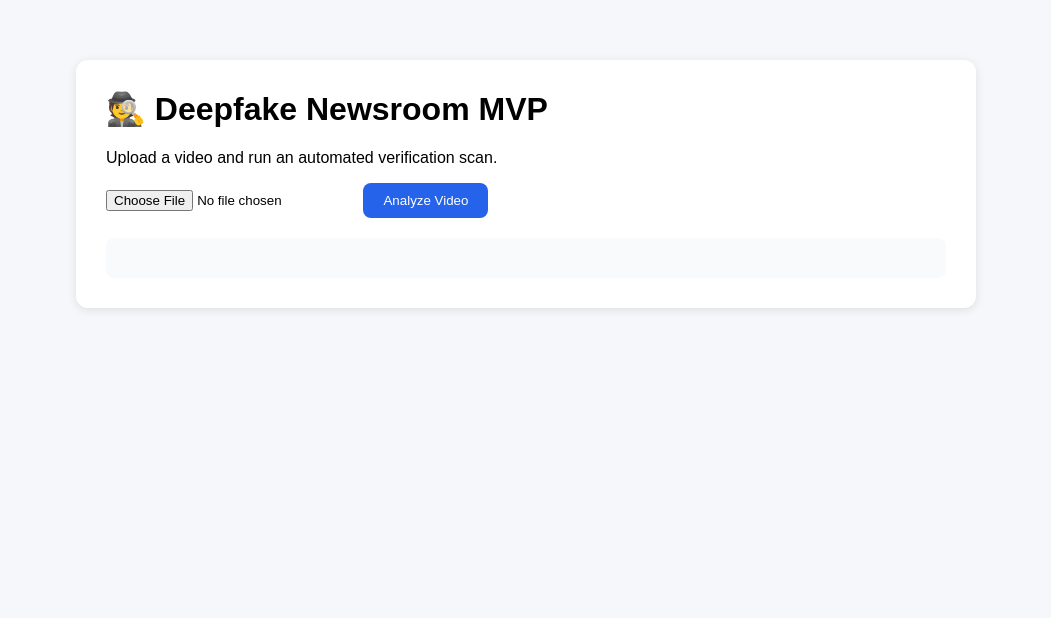
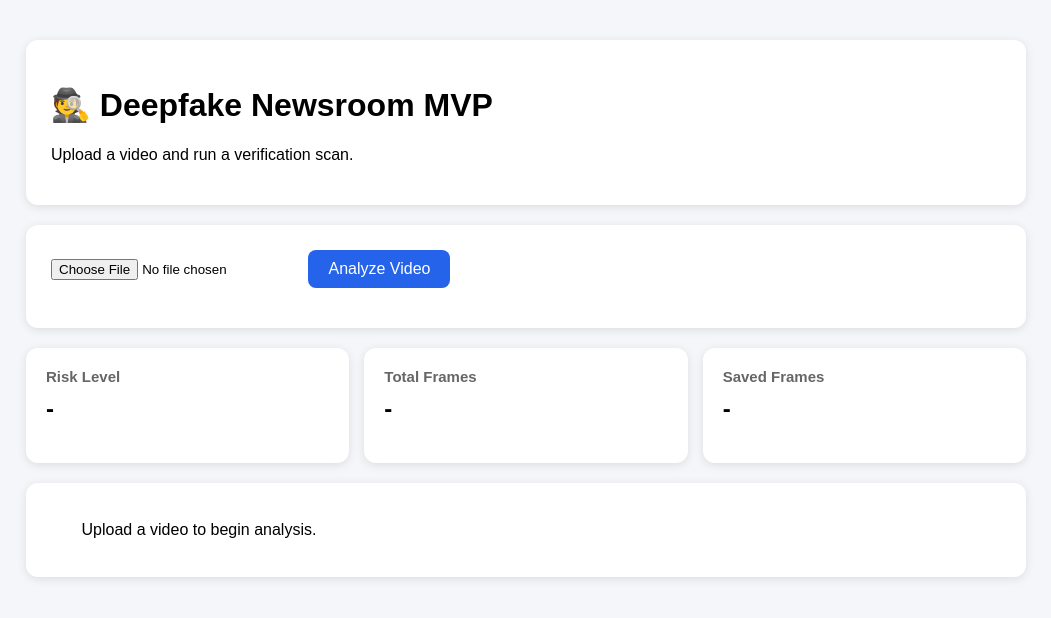
Before and after one commit to prashantit98-ctrl/deepfake-newsroom-mvp1, a FastAPI app: page / in a window 1280 px wide. Shown: the top 618 px of the page, without its empty margins (114-1165 px from the left). Run offline with FastAPI, Linux system fonts and the light colour scheme.

Commit message:
Update index.html

```diff
--- a/templates/index.html
+++ b/templates/index.html
@@ -7,21 +7,30 @@
 
         body{
             font-family: Arial, sans-serif;
-            max-width: 900px;
-            margin: 40px auto;
-            padding: 20px;
-            background:#f5f7fb;
+            background:#f4f6f9;
+            margin:0;
+            padding:40px;
         }
 
-        .card{
+        .container{
+            max-width:1000px;
+            margin:auto;
+        }
+
+        .header{
             background:white;
-            padding:30px;
+            padding:25px;
             border-radius:12px;
             box-shadow:0 2px 10px rgba(0,0,0,0.1);
+            margin-bottom:20px;
         }
 
-        h1{
-            margin-top:0;
+        .upload-box{
+            background:white;
+            padding:25px;
+            border-radius:12px;
+            box-shadow:0 2px 10px rgba(0,0,0,0.1);
+            margin-bottom:20px;
         }
 
         button{
@@ -31,41 +40,77 @@
             padding:10px 20px;
             border-radius:8px;
             cursor:pointer;
+            font-size:16px;
         }
 
         button:hover{
             background:#1d4ed8;
         }
 
-        #result{
+        .metrics{
+            display:flex;
+            gap:15px;
             margin-top:20px;
-            padding:20px;
-            background:#f8fafc;
-            border-radius:8px;
-            white-space:pre-wrap;
+            flex-wrap:wrap;
         }
 
-        .status{
+        .card{
+            background:white;
+            padding:20px;
+            border-radius:12px;
+            box-shadow:0 2px 10px rgba(0,0,0,0.1);
+            flex:1;
+            min-width:220px;
+        }
+
+        .card h3{
+            margin:0;
+            color:#666;
+            font-size:15px;
+        }
+
+        .card h2{
+            margin-top:10px;
+        }
+
+        #status{
             margin-top:15px;
             color:#666;
         }
 
+        #report{
+            background:white;
+            padding:20px;
+            border-radius:12px;
+            box-shadow:0 2px 10px rgba(0,0,0,0.1);
+            margin-top:20px;
+            white-space:pre-wrap;
+        }
+
     </style>
+
 </head>
 
 <body>
 
-<div class="card">
+<div class="container">
 
+    <div class="header">
         <h1>🕵️ Deepfake Newsroom MVP</h1>
+        <p>
+            Upload a video and run a verification scan.
+        </p>
+    </div>
 
-    <p>
-        Upload a video and run an automated verification scan.
-    </p>
+    <div class="upload-box">
 
         <form id="uploadForm">
 
-        <input type="file" id="videoFile">
+            <input
+                type="file"
+                id="videoFile"
+                required
+            >
 
             <button type="submit">
                 Analyze Video
@@ -73,15 +118,40 @@
 
         </form>
 
-    <div class="status" id="status"></div>
+        <div id="status"></div>
 
-    <div id="result"></div>
+    </div>
+
+    <div class="metrics">
+
+        <div class="card">
+            <h3>Risk Level</h3>
+            <h2 id="risk">-</h2>
+        </div>
+
+        <div class="card">
+            <h3>Total Frames</h3>
+            <h2 id="totalFrames">-</h2>
+        </div>
+
+        <div class="card">
+            <h3>Saved Frames</h3>
+            <h2 id="savedFrames">-</h2>
+        </div>
+
+    </div>
+
+    <div id="report">
+        Upload a video to begin analysis.
+    </div>
 
 </div>
 
 <script>
 
-document.getElementById("uploadForm").addEventListener(
+document
+.getElementById("uploadForm")
+.addEventListener(
     "submit",
     async (e)=>{
 
@@ -97,7 +167,7 @@ document.getElementById("uploadForm").addEventListener(
             document.getElementById("videoFile").files[0]
         );
 
-        let r = await fetch(
+        let response = await fetch(
             "/analyze",
             {
                 method:"POST",
@@ -105,20 +175,43 @@ document.getElementById("uploadForm").addEventListener(
             }
         );
 
-        let d = await r.json();
+        let data = await response.json();
+
+        let report =
+            data.report || {};
+
+        let frames =
+            report.frames_analyzed || {};
+
+        document.getElementById("risk").innerText =
+            report.risk_level || "LOW";
+
+        document.getElementById("totalFrames").innerText =
+            frames.total_frames || 0;
+
+        document.getElementById("savedFrames").innerText =
+            frames.saved_frames || 0;
+
+        document.getElementById("report").innerHTML =
+
+            "<b>File:</b> "
+            + data.filename
+            + "<br><br>"
+
+            + "<b>Status:</b> "
+            + (report.status || "Completed")
+            + "<br><br>"
+
+            + "<b>Sample Frames:</b><br>"
+            + JSON.stringify(
+                frames.samples || [],
+                null,
+                2
+            );
 
         document.getElementById("status").innerHTML =
             "Analysis complete";
 
-        document.getElementById("result").innerHTML = `
-            <h3>Report</h3>
-
-            <p><b>File:</b> ${d.filename}</p>
-
-            <p><b>Status:</b> ${d.status}</p>
-
-            <pre>${JSON.stringify(d.report, null, 2)}</pre>
-        `;
     }
 );
 
```
Lines whose indentation alone changed are shown as unchanged.
